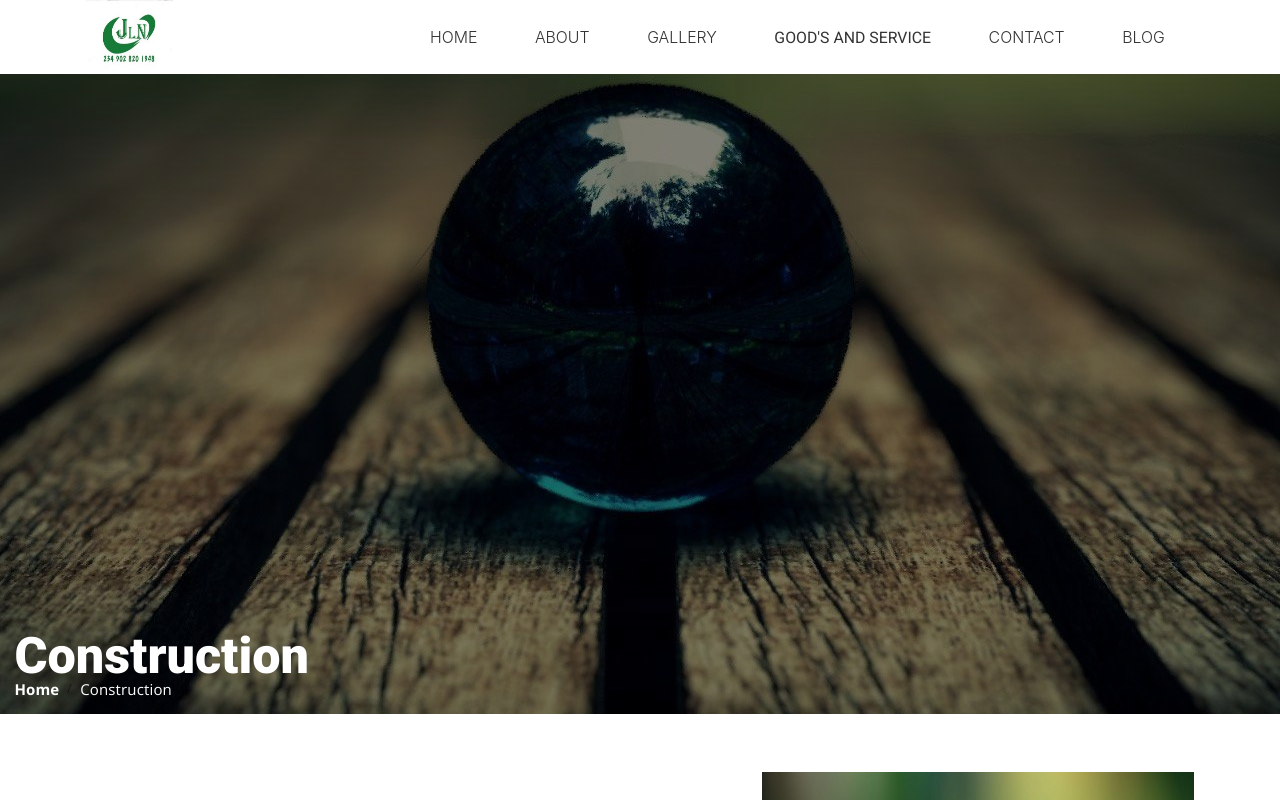
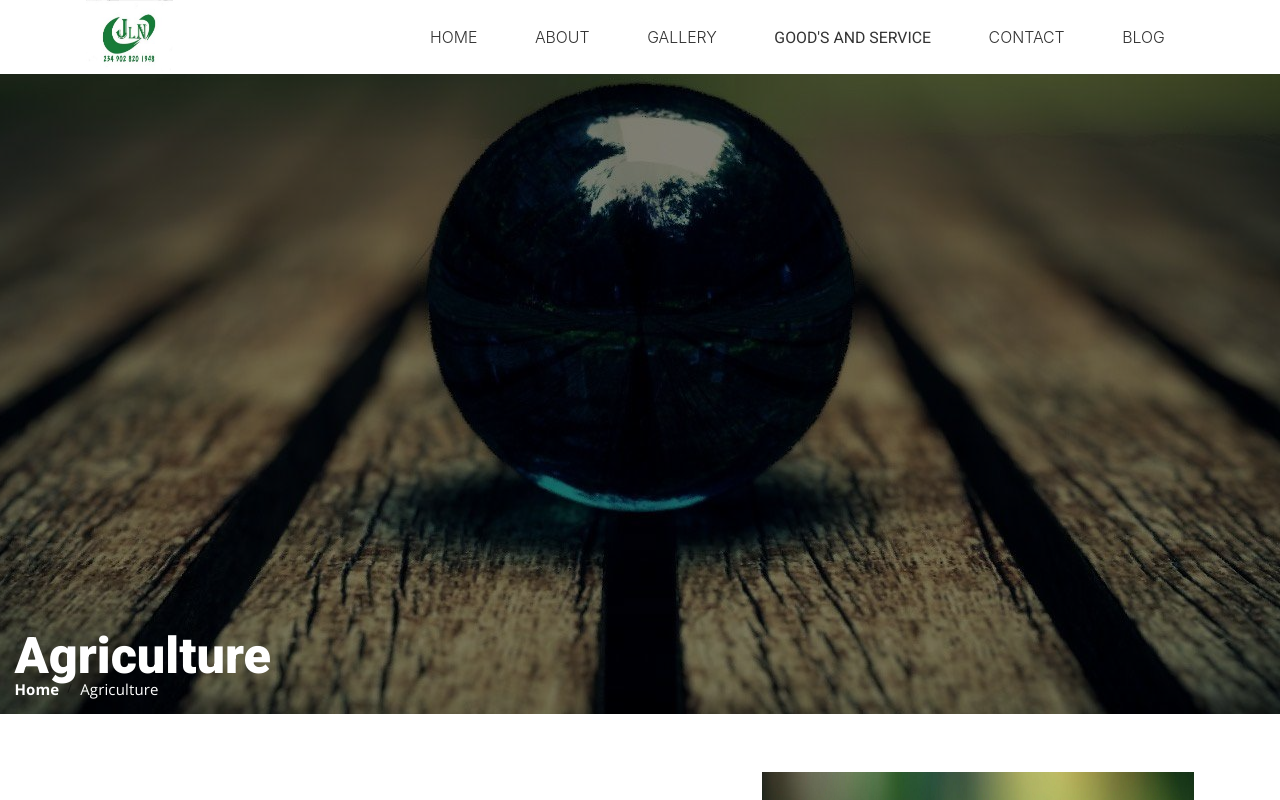
Before and after one commit to castelstack/jln, a React (Create React App) app: page /agriculture in a window 1280 px wide. Shown: the top 800 px of the page. Built offline with nearby package versions, Linux system fonts and the light colour scheme.

Commit message:
second commit

```diff
--- a/src/pages/agriculture-page/agriculture.jsx
+++ b/src/pages/agriculture-page/agriculture.jsx
@@ -6,7 +6,7 @@ import Img from "../../images/slide2.jpg";
 const AgriculturePage = () => {
   return (
     <div>
-      <Box title='Construction' currentPage='Construction' />
+      <Box title='Agriculture' currentPage='Agriculture' />
       <PagesBox
         title='LIVESTOCK'
         description='loremDonec ullamcorper nulla non metus auctor fringilla. Vestibulum id ligula porta felis euismod semper. Praesent commodo cursus magna, vel scelerisque nisl consectetur. Fusce dapibus, tellus ac cursus commodo.'
```
Also changed, not shown: 1 other file (tests, documents, lock files or other folders).
